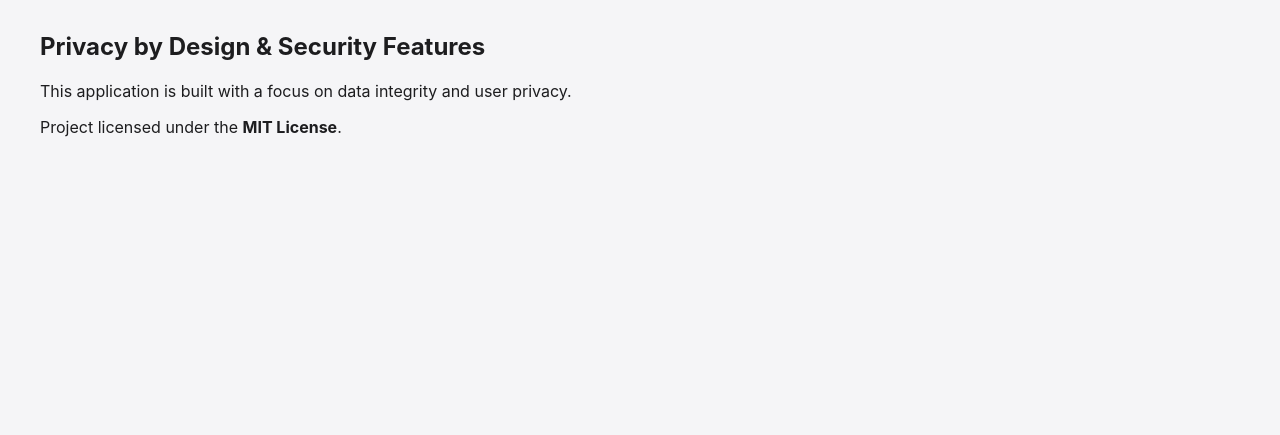
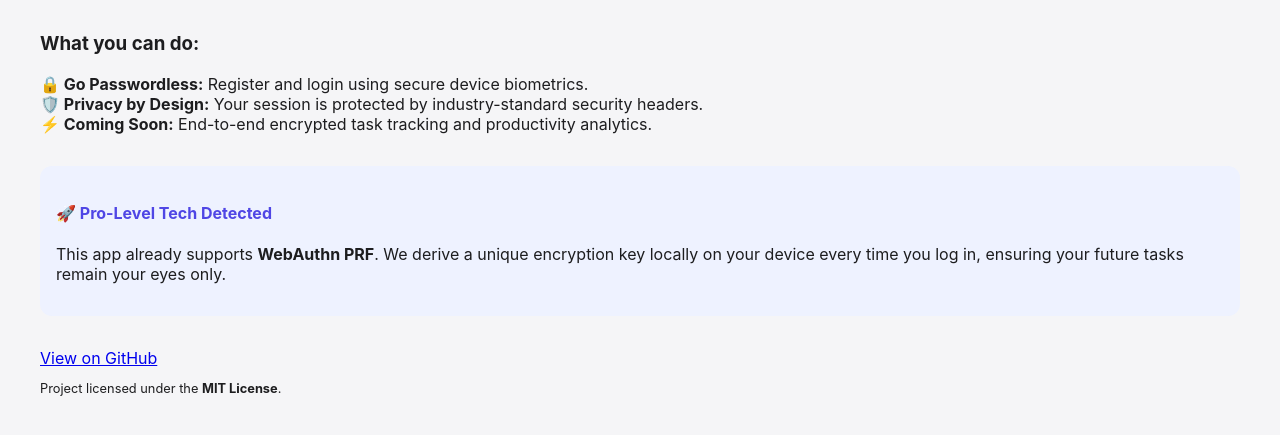
Before and after one commit to bztt282tbz-sys/focus_app, a Flask app: page / in a window 1280 px wide. Shown: the part 77-512 px from the top of the page. Run offline with Flask 3, Linux system fonts and the light colour scheme.

Commit message:
added infos

```diff
--- a/templates/home.html
+++ b/templates/home.html
@@ -1,13 +1,25 @@
 {% extends "base.html" %}
 {% block content %}
-<section class="security-features">
-    <h2>Privacy by Design & Security Features</h2>
-    <p>This application is built with a focus on data integrity and user privacy.</p>
+<div class="my-4">
+        <h3>What you can do:</h3>
+        <ul style="list-style: none; padding: 0;">
+            <li><strong>🔒 Go Passwordless:</strong> Register and login using secure device biometrics.</li>
+            <li><strong>🛡️ Privacy by Design:</strong> Your session is protected by industry-standard security headers.</li>
+            <li><strong>⚡ Coming Soon:</strong> End-to-end encrypted task tracking and productivity analytics.</li>
+        </ul>
+    </div>
 
+    <div class="cool-tech-badge" style="background: #eef2ff; padding: 1rem; border-radius: 12px; margin: 2rem 0;">
+        <h4 style="color: #4f46e5;">🚀 Pro-Level Tech Detected</h4>
+        <p>This app already supports <strong>WebAuthn PRF</strong>. We derive a unique encryption key locally on your device every time you log in, ensuring your future tasks remain your eyes only.</p>
+    </div>
 
+    <div class="links mt-4">
+        <a href="[https://github.com/bztt282tbz-sys/focus_app](https://github.com/bztt282tbz-sys/focus_app)" class="btn" target="_blank">View on GitHub</a>
+    </div>
+</div>
 
-    <div class="legal-info">
-        <p>Project licensed under the <strong>MIT License</strong>.</p>
-    </div>
-</section>
+<div class="legal-info mt-5 text-center text-muted" style="font-size: 0.8rem;">
+    <p>Project licensed under the <strong>MIT License</strong>.</p>
+</div>
 {% endblock %}
```
